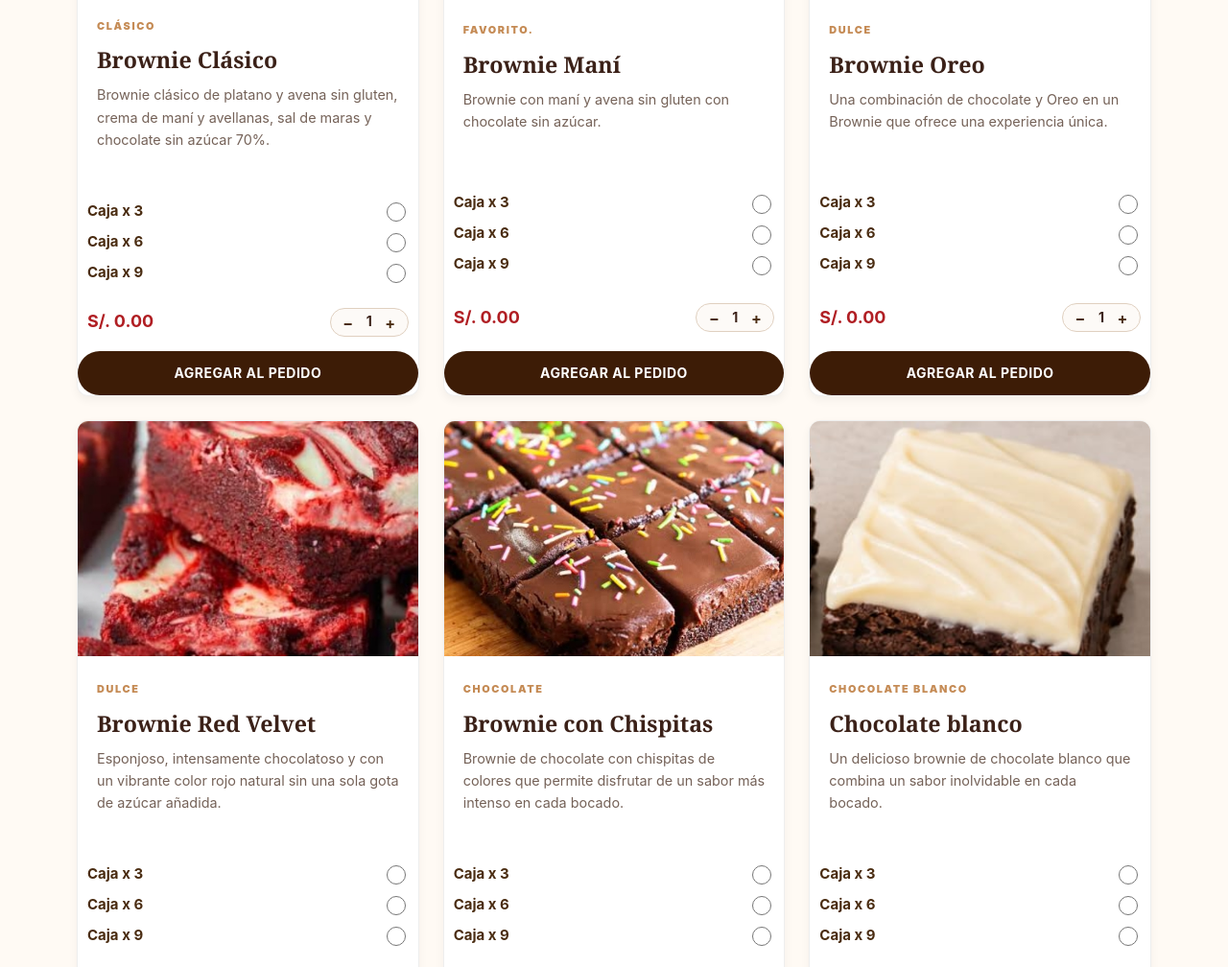
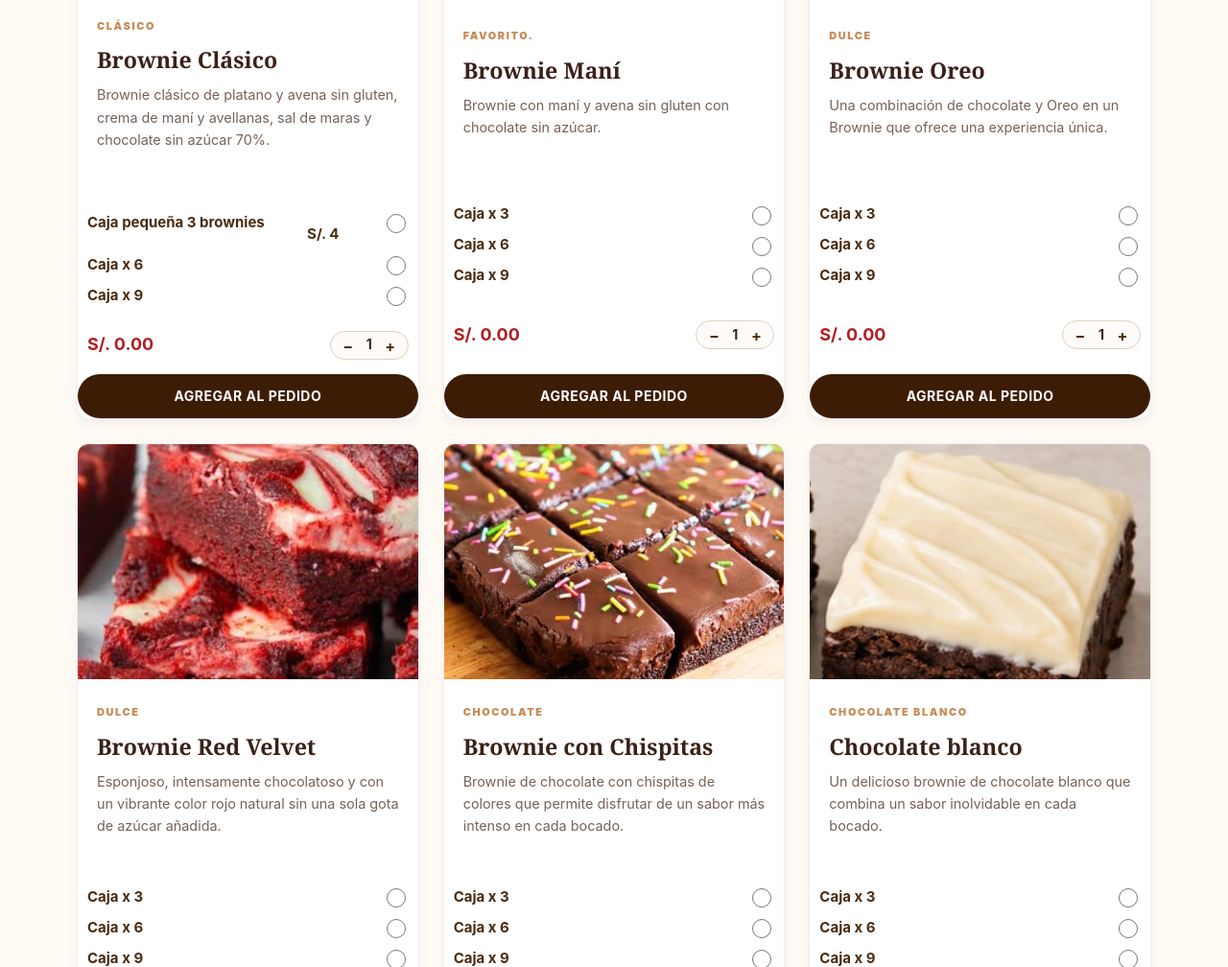
Before and after one commit to brownitystore/pamer, a plain HTML site: page index.html in a window 1280 px wide. Shown: the part 3851-4859 px from the top of the page at 96% size. Drawn offline with Linux system fonts and the light colour scheme.

Commit message:
Update label for Caja x 3 to Caja pequeña 3 brownies

```diff
--- a/index.html
+++ b/index.html
@@ -366,7 +366,7 @@ Elaborados conscientemente para ti.</br>
 
             <div class="seccion-cajas-v">
                 <label class="item-radio-v">
-                    <span>Caja x 3</span>
+                    <span>Caja pequeña 3 brownies </span> <br>S/. 4</br>
                     <input type="radio" name="caja-clasico" value="4.00" data-nombre="Caja x 3 - Clásico" onclick="actualizarPrecioTarjeta('clasico', 4.00)">
                 </label>
                 <label class="item-radio-v">
```
